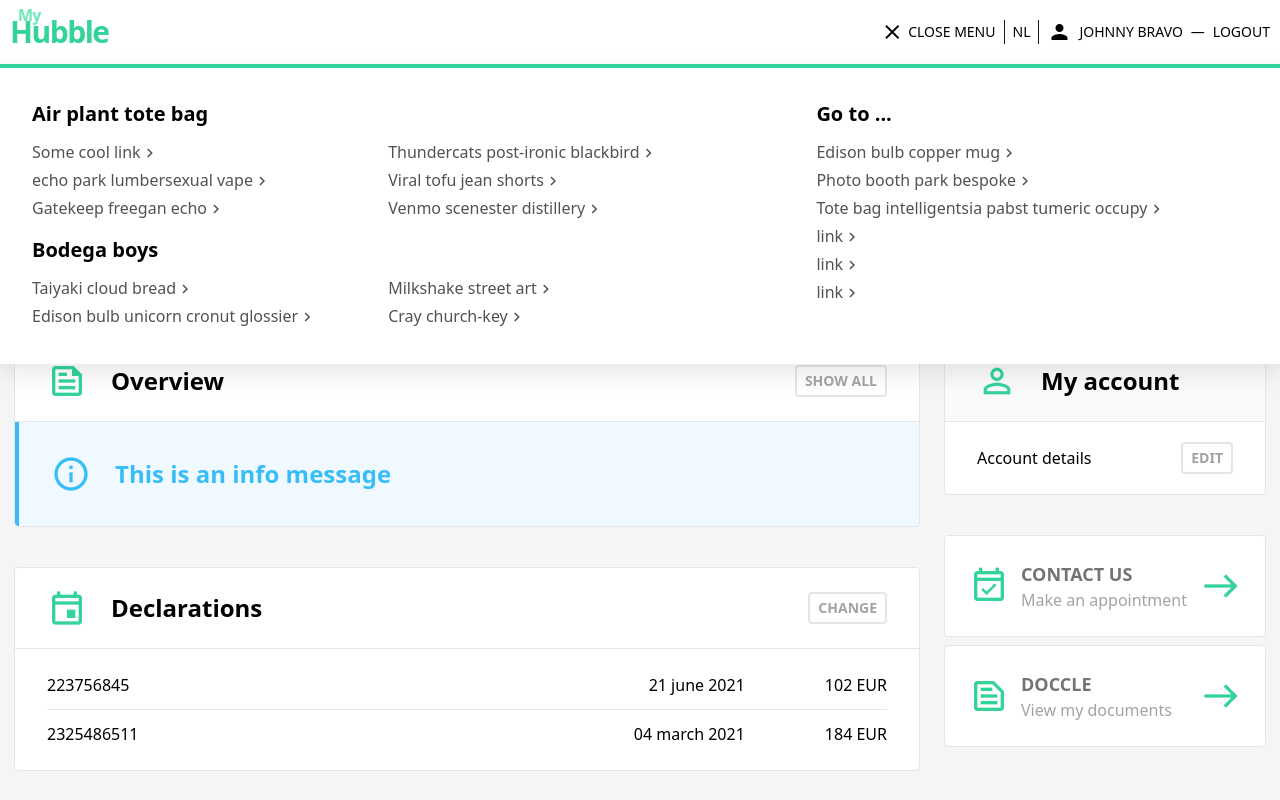
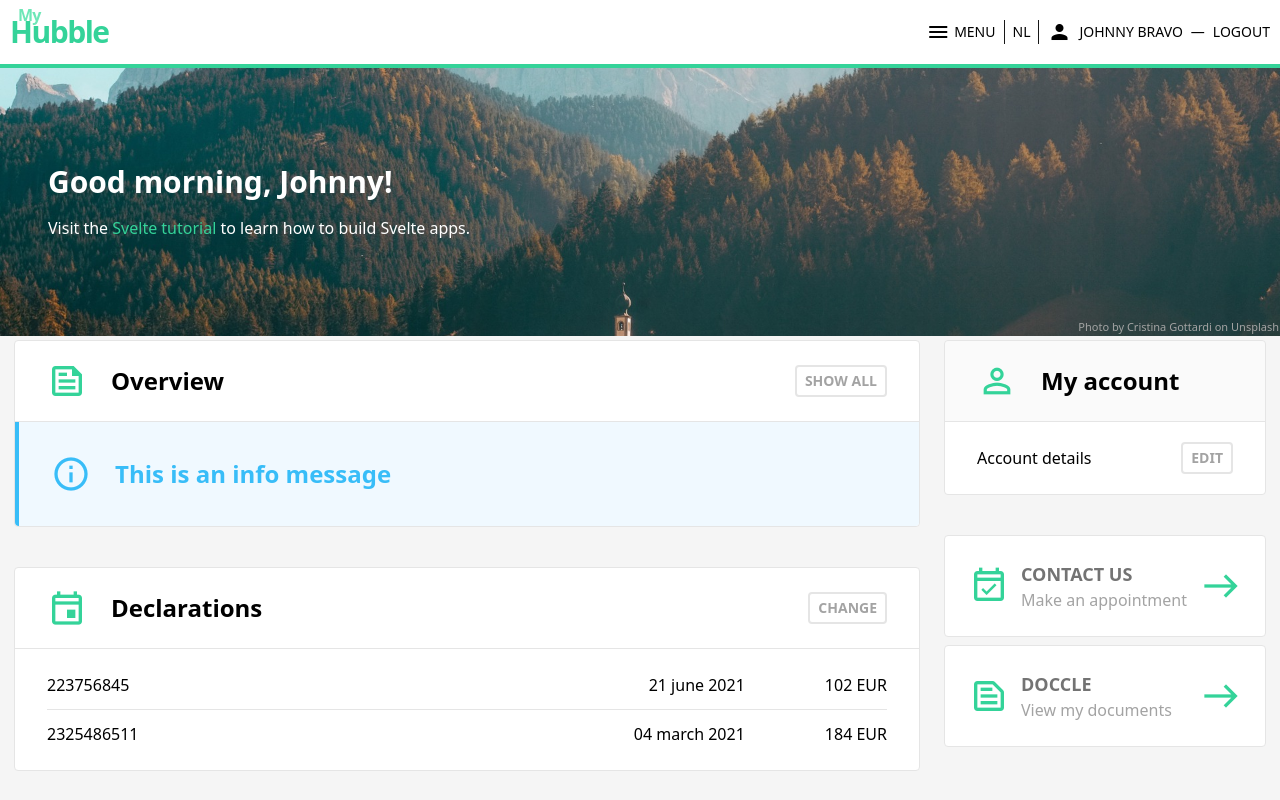
Before and after one commit to kayvine/my-hubble-svelte-app, a Svelte app: page / in a window 1280 px wide. Shown: the top 800 px of the page. Built offline with nearby package versions, Linux system fonts and the light colour scheme.

Commit message:
fix: set menu to closed initially

```diff
--- a/src/components/Header.svelte
+++ b/src/components/Header.svelte
@@ -1,7 +1,7 @@
 <script>
   import {user, loggedIn} from '../stores';
 
-  let isOpen = true;
+  let isOpen = false;
 
   $: displayName = `${$user.firstName} ${$user.lastName}`;
 
```
